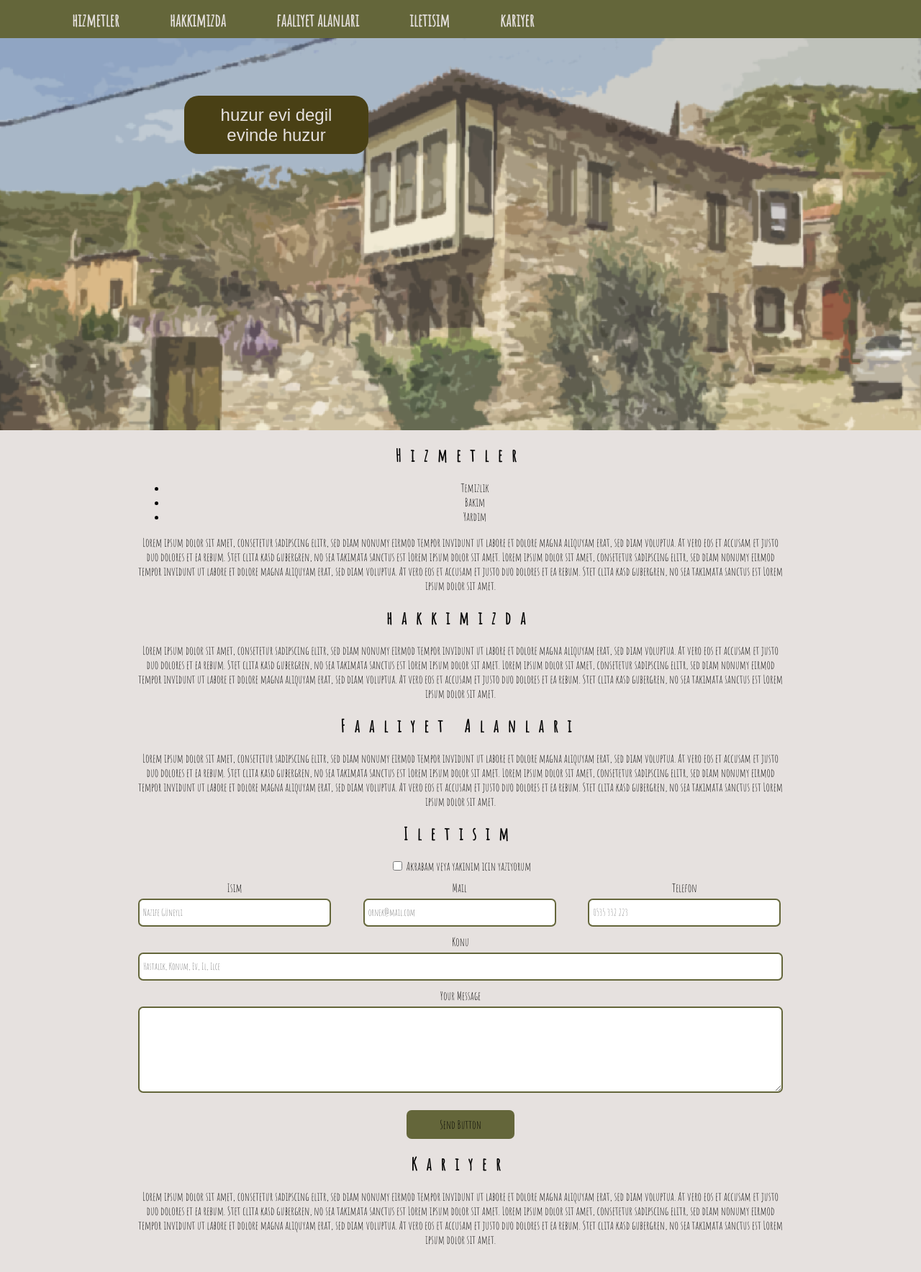
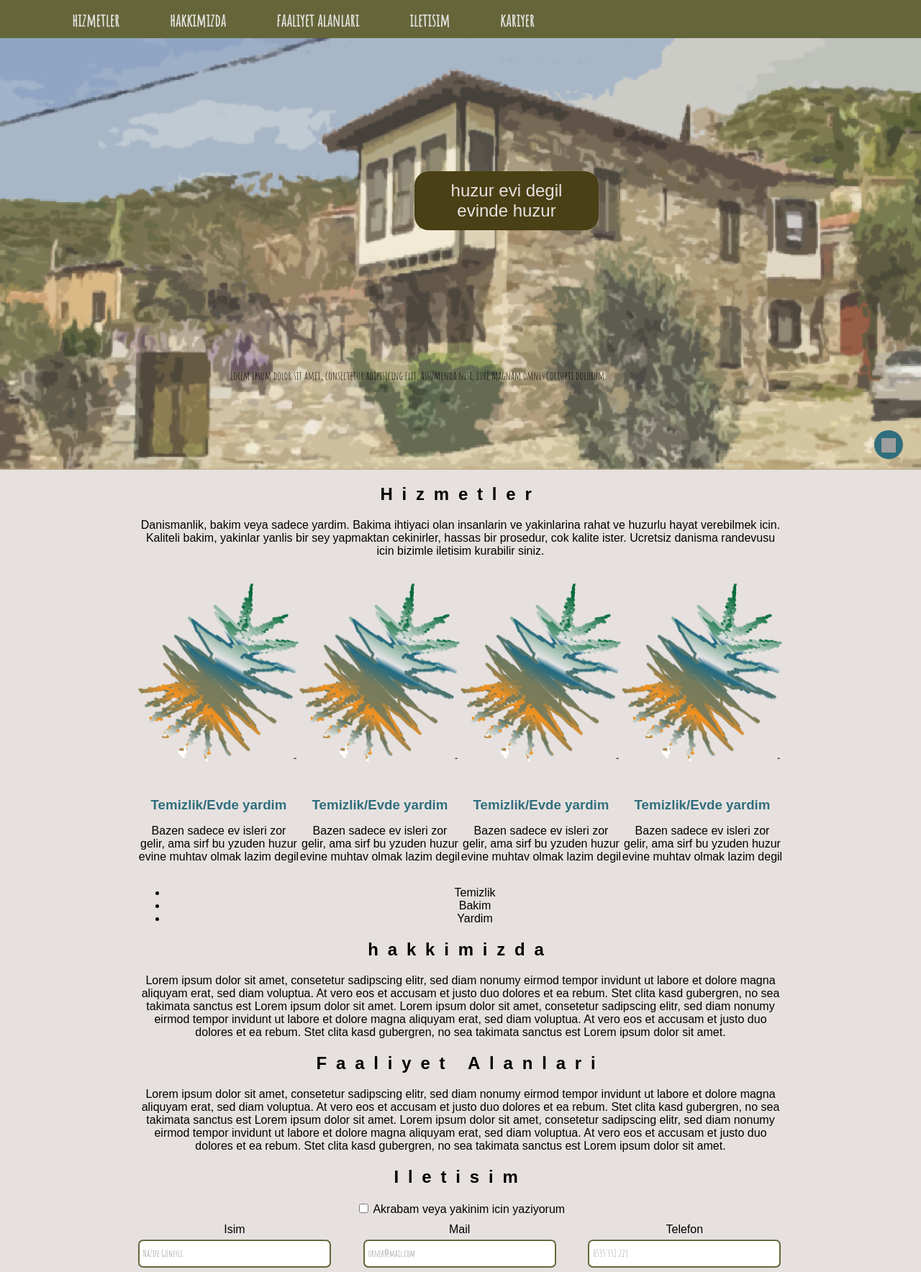
Before and after one commit to kueben96/evde-huzur, a plain HTML site: page index.html in a window 1280 px wide. Shown: the part 137-1905 px from the top of the page at 72% size. Drawn offline with nearby package versions, Linux system fonts and the light colour scheme; grey boxes are pictures that could not be loaded.

Commit message:
will have first framework

```diff
--- a/cssmobile.css
+++ b/cssmobile.css
@@ -45,4 +45,23 @@
   width: 100%;
 }
 
+.diff_services{
+  display: flex;
+  margin-top: 35px;
+  justify-content: space-between;
+  flex-direction: column;
 }
+
+.diff_service_item{
+	width: 100%;
+}
+.diff_service_item img{
+	width: 70%;
+	margin-bottom: 10px;
+}
+
+.diff_service_item h3{
+	color:#306E7D;
+	margin-bottom: 10px;
+}
+}
--- a/index.html
+++ b/index.html
@@ -51,21 +51,58 @@
                     </ul>
                 </nav>
             </div>
+
+            <!-- Gleich wieder E*********************INSETZEN *********************
             <div class= "head-banner">
                 <div class="slogan-header">huzur evi degil evinde huzur</div>
-               <!-- <img class="background-img" src="pics/ege_ev.png" alt="ev" width="1792px">-->
+               <!-- <img class="background-img" src="pics/ege_ev.png" alt="ev" width="1792px">
+            </div>--->
+
+            <div class="banner_image">
+                <div class="banner_content">
+                    <!--<h1>Only I can change my life.<br/>
+                        <span>No one can do it for me.</span>
+                    </h1>-->
+                    <div class="slogan-header">huzur evi degil evinde huzur</div>
+                    <p>Lorem ipsum dolor sit amet, consectetur adipisicing elit. Assumenda nisi, iure magnam omnis corrupti dolorum.</p>
+                </div>
             </div>
 
         </header>
 
         <div class="content" id="services">
             <h2>Hizmetler</h2>
+            <p>Danismanlik, bakim veya sadece yardim. Bakima ihtiyaci olan insanlarin ve yakinlarina rahat ve huzurlu hayat verebilmek icin. Kaliteli bakim, yakinlar yanlis bir sey yapmaktan cekinirler, hassas bir prosedur, cok kalite ister. Ucretsiz danisma randevusu icin bizimle iletisim kurabilir siniz.</p>
+
+            <div class="diff_services">
+                <div class="diff_service_item">
+                    <img src="pics/zickzack.png"" alt="Temizlik">
+                    <h3>Temizlik/Evde yardim</h3>
+                    <p>Bazen sadece ev isleri zor gelir, ama sirf bu yzuden huzur evine muhtav olmak lazim degil</p>
+                </div>
+                <div class="diff_service_item">
+                    <img src="pics/zickzack.png"" alt="Temizlik">
+                    <h3>Temizlik/Evde yardim</h3>
+                    <p>Bazen sadece ev isleri zor gelir, ama sirf bu yzuden huzur evine muhtav olmak lazim degil</p>
+                </div>
+                <div class="diff_service_item">
+                    <img src="pics/zickzack.png"" alt="Temizlik">
+                    <h3>Temizlik/Evde yardim</h3>
+                    <p>Bazen sadece ev isleri zor gelir, ama sirf bu yzuden huzur evine muhtav olmak lazim degil</p>
+                </div>
+                <div class="diff_service_item">
+                    <img src="pics/zickzack.png"" alt="Temizlik">
+                    <h3>Temizlik/Evde yardim</h3>
+                    <p>Bazen sadece ev isleri zor gelir, ama sirf bu yzuden huzur evine muhtav olmak lazim degil</p>
+                </div>
+            </div>
             <ul>
                 <li>Temizlik</li>
                 <li>Bakim</li>
                 <li>Yardim</li>
             </ul>
-            <p>Lorem ipsum dolor sit amet, consetetur sadipscing elitr, sed diam nonumy eirmod tempor invidunt ut labore et dolore magna aliquyam erat, sed diam voluptua. At vero eos et accusam et justo duo dolores et ea rebum. Stet clita kasd gubergren, no sea takimata sanctus est Lorem ipsum dolor sit amet. Lorem ipsum dolor sit amet, consetetur sadipscing elitr, sed diam nonumy eirmod tempor invidunt ut labore et dolore magna aliquyam erat, sed diam voluptua. At vero eos et accusam et justo duo dolores et ea rebum. Stet clita kasd gubergren, no sea takimata sanctus est Lorem ipsum dolor sit amet.</p>
+
+
         </div>
 
         <div class="content" id="about">
@@ -119,5 +156,12 @@
 
 
         <script src="app.js"></script>
+        <div class="footer">
+            <a href="#">2020 Kubra Tokuc</a>
+        </div>
+
+        <div class="arrow">
+            <a href="#header"><img src="https://i.imgur.com/wre6n0O.png" alt="up_arrow"></a>
+        </div>
     </body>
 </html>
--- a/style.css
+++ b/style.css
@@ -1,10 +1,13 @@
 
 
 @import url('https://fonts.googleapis.com/css2?family=Amatic+SC&display=swap');
-
+@import url('https://fonts.googleapis.com/css2?family=Josefin+Sans:wght@404&display=swap');
 * {
   box-sizing: border-box;
   --navbar-color: #64663A;
+  --font-white: #E6E1DF;
+  --font-blue: #306E7D;
+
 }
 
 body{
@@ -87,7 +90,7 @@ nav ul{
 
 nav a {
     text-decoration: none;
-    color: #E6E1DF;
+    color:  var(--font-white);
     font-weight: bold;
 }
 
@@ -131,9 +134,14 @@ button{
 .content{
   margin:  1vh 15vw 1vh 15vw;
   text-align: center;
+  font-family: 'Josefin Sans', sans-serif;
 }
 
 .content h2{
+  letter-spacing: 1vw;
+}
+
+.content h1{
   letter-spacing: 1vw;
 }
 
@@ -202,6 +210,7 @@ form .btn{
   margin: 20px auto;
   text-align: center;
   cursor: pointer;
+  color: var(--font-white);
 }
 
 ::-webkit-input-placeholder {
@@ -210,3 +219,65 @@ form .btn{
 
 ::-moz-placeholder{
   font-family: Gill Sans Extrabold, sans-serif}
+
+    /* Banner Image */
+.banner_image{
+	background: url(pics/ege_ev.png) no-repeat top center;
+	background-size: cover;
+	width: 100%;
+	height: 600px;
+	display: flex;
+	justify-content: center;
+	align-items: center;
+}
+
+.diff_services{
+  display: flex;
+  margin-top: 35px;
+	justify-content: space-between;
+}
+
+.diff_service_item{
+	width: 30%;
+}
+
+.diff_service_item img{
+	width: 100%;
+	margin-bottom: 25px;
+}
+
+.diff_service_item h3{
+	color:#306E7D;
+	margin-bottom: 15px;
+}
+
+.footer{
+	width: 100%;
+	text-align: center;
+	background: var(--navbar-color);
+	padding: 20px 0;
+}
+
+.footer a{
+	color: var(--font-white);
+}
+
+/* arrow */
+.arrow{
+	position: fixed;
+	bottom: 25px;
+	right: 25px;
+	width: 40px;
+	height: 40px;
+	line-height: 50px;
+	text-align: center;
+	cursor: pointer;
+	background: var(--font-blue);
+	border-radius: 50%;
+}
+
+.arrow img{
+	width: 20px;
+	height: 20px;
+	z-index: 1;
+}
```
Also changed, not shown: pics/zickzack.png (added), 1 other file.
